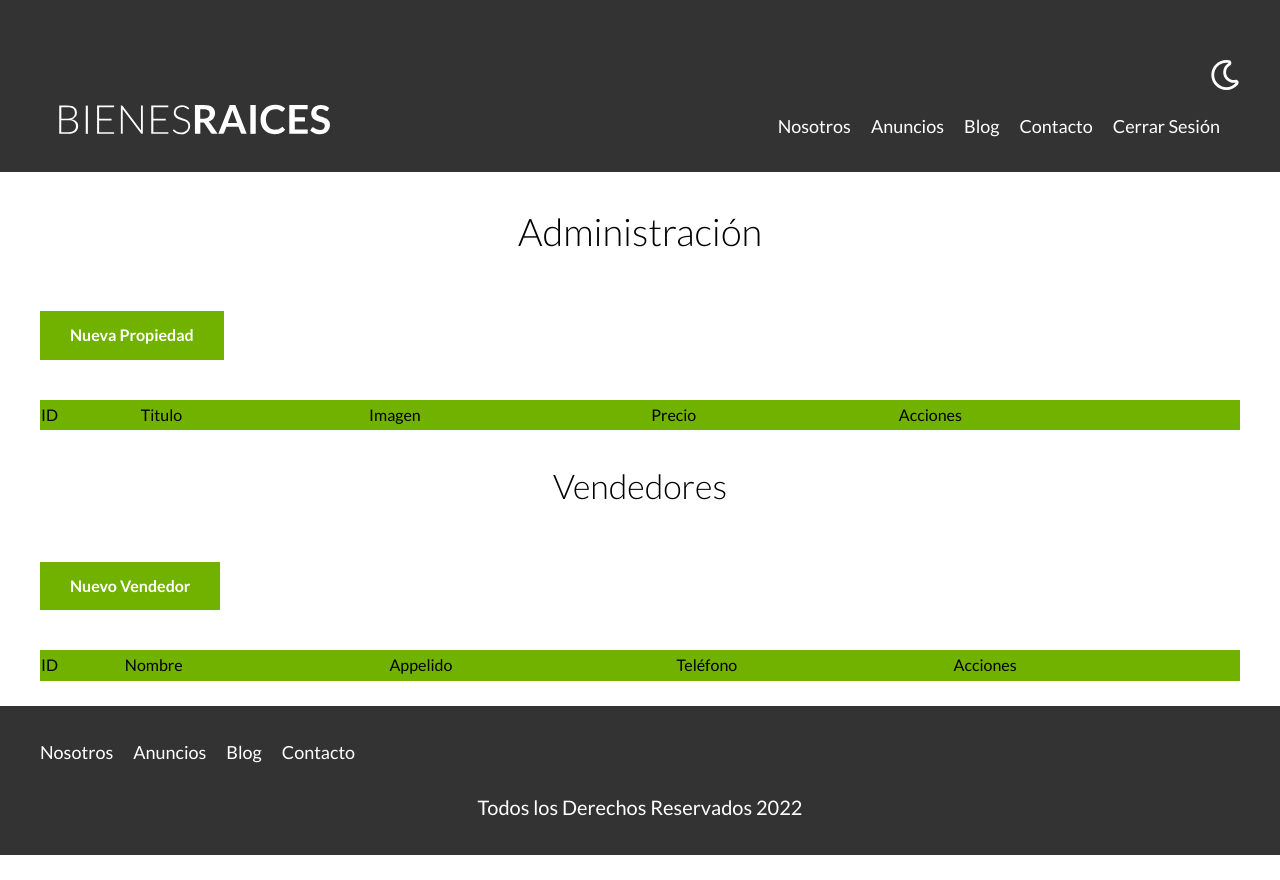
After one commit to wariomvc/bienesraices, a PHP site: template views/admin/index.php in a window 1280 px wide. The commit adds this page. Run offline with PHP 8.4, Linux system fonts and the light colour scheme; the template is opened without the code that fills it, so the values that code supplies are empty; style sheets or scripts are compiled from the project's sources; some libraries are stand-ins or nearby versions.

Commit message:
Convert a MVC admin index

```diff
--- a/modelos/ActiveRecord.php
+++ b/modelos/ActiveRecord.php
@@ -1,6 +1,6 @@
 <?php
 
-namespace App;
+namespace Model;
 
 class ActiveRecord
 {
--- a/modelos/Propiedad.php
+++ b/modelos/Propiedad.php
@@ -1,6 +1,6 @@
 <?php
 
-namespace App;
+namespace Model;
 
 class Propiedad extends ActiveRecord
 {
--- a/modelos/Vendedor.php
+++ b/modelos/Vendedor.php
@@ -1,5 +1,5 @@
 <?php
-namespace App;
+namespace Model;
 class Vendedor extends ActiveRecord
 {
     protected static $tabla = 'vendedores';
--- a/public/index.php
+++ b/public/index.php
@@ -10,4 +10,6 @@ $router->get("/contacto",[PropiedadController::class,"contacto"]);
 $router->get("/blog",[PropiedadController::class,"blog"]);
 $router->get("/nosotros",[PropiedadController::class,"nosotros"]);
 $router->get("/anuncios",[PropiedadController::class,"anuncios"]);
+$router->get("/admin",[PropiedadController::class,"admin"]);
+$router->get("/admin/propiedades/crear",[PropiedadController::class,"crear"]);
 $router->enlazarRutas();
--- /dev/null
+++ b/views/admin/index.php
@@ -0,0 +1,85 @@
+<?php
+
+
+
+
+?>
+<main class="contenedor seccion">
+    <h1>Administración</h1>
+
+        <?php if (intval($respuesta) === 1) : ?>
+            <p class="alerta exito">Se Agregó Correctamente</p>
+        <?php endif; ?>
+        <?php if (intval($respuesta) === 2) : ?>
+            <p class="alerta exito">Actualización Exitosa</p>
+        <?php endif; ?>
+        <?php if (intval($respuesta) === 3) : ?>
+            <p class="alerta exito">Se Eliminó Correctamente</p>
+        <?php endif; ?>
+
+
+    <a href="/admin/propiedades/crear" class="boton-verde" id="">Nueva Propiedad</a>
+    <table class="propiedades">
+        <thead>
+            <tr>
+                <td>ID</td>
+                <td>Titulo</td>
+                <td>Imagen</td>
+                <td>Precio</td>
+                <td>Acciones</td>
+            </tr>
+        </thead>
+        <tbody>
+            <?php foreach ($propiedades as $propiedad) : ?>
+                <tr>
+                    <td><?php echo $propiedad->id ?></td>
+                    <td><?php echo $propiedad->titulo ?></td>
+                    <td><img src="/imagenes/<?php echo $propiedad->imagen ?>" alt="" class="imagen-tabla"></td>
+                    <td><?php echo "$" . $propiedad->precio ?></td>
+                    <td>
+                        <a href="/admin/propiedades/actualizar.php?id=<?php echo $propiedad->id ?>" class="boton-verde-block">Editar</a>
+                        <form method="POST" class="w-100">
+                            <input type="hidden" name="id" value="<?php echo $propiedad->id ?>">
+                            <input type="submit" value="Eliminar" class="boton-rojo-block">
+                        </form>
+
+                    </td>
+                </tr>
+            <?php endforeach ?>
+        </tbody>
+    </table>
+</main>
+<section class="contenedor seccion">
+    <h2>Vendedores</h2>
+    <a href="/admin/vendedores/crear.php" class="boton-verde" id="">Nuevo Vendedor</a>
+    <table class="propiedades">
+        <thead>
+            <tr>
+                <td>ID</td>
+                <td>Nombre</td>
+                <td>Appelido</td>
+                <td>Teléfono</td>
+                <td>Acciones</td>
+            </tr>
+        </thead>
+        <tbody>
+            <?php foreach ($vendedores as $vendedor) : ?>
+                <tr>
+                    <td><?php echo $vendedor->id ?></td>
+                    <td><?php echo $vendedor->nombre ?></td>
+                    <td><?php echo $vendedor->apellido ?></td>
+                    <td><?php echo $vendedor->telefono ?></td>
+                    <td>
+                        <a href="/admin/vendedores/actualizar.php?id=<?php echo $vendedor->id ?>" class="boton-verde-block">Editar</a>
+                        <form method="POST" class="w-100">
+                            <input type="hidden" name="id" value="<?php echo $vendedor->id ?>">
+                            <input type="submit" value="Eliminar" class="boton-rojo-block">
+                        </form>
+
+                    </td>
+                </tr>
+            <?php endforeach ?>
+        </tbody>
+    </table>
+</section>
+<!-- Cerrar conexión de BD -->
```
Also changed, not shown: Router.php (+18 -18 lines), controladores/PropiedadController.php (+70 -2 lines), views/anuncio.php (renamed from includes/templates/anuncio.php, +2 -14 lines), views/anuncios.php (+33 -8 lines), views/admin/crear.php (renamed from admin/propiedades/crear.php).
